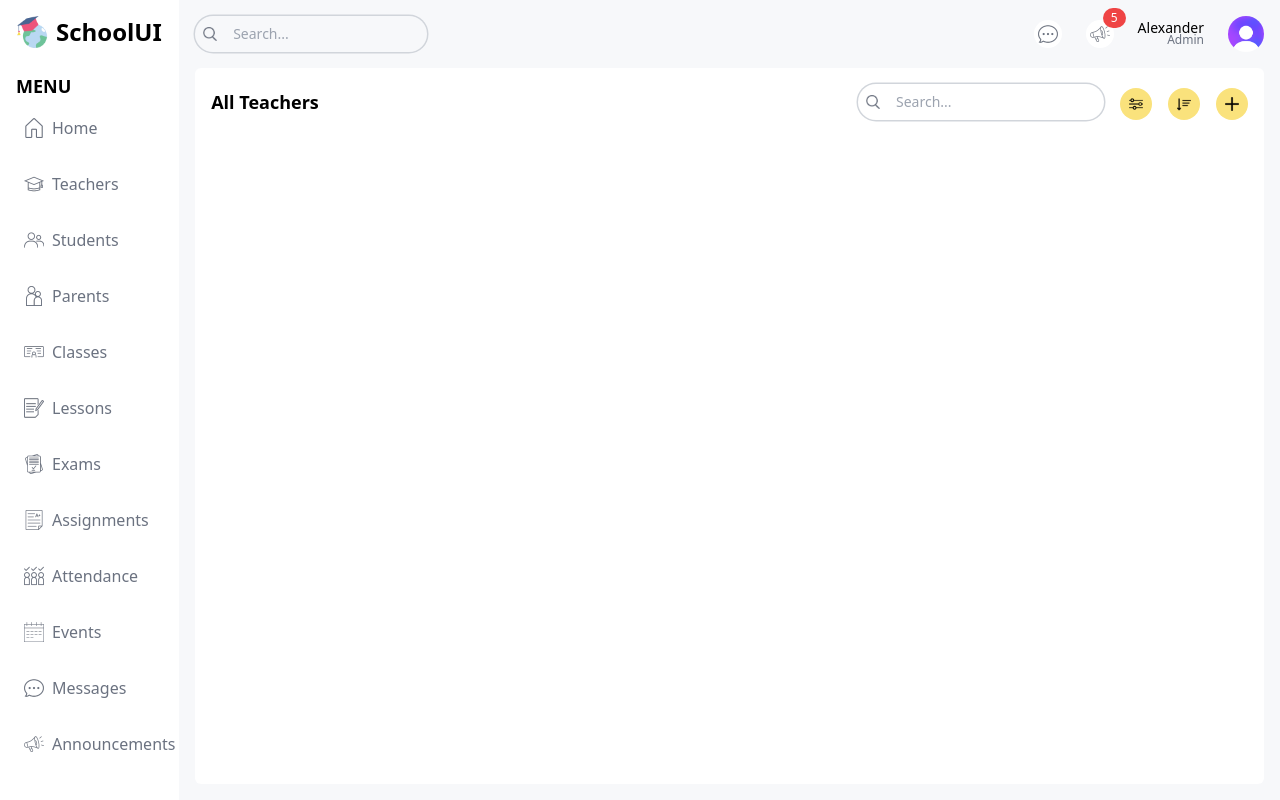
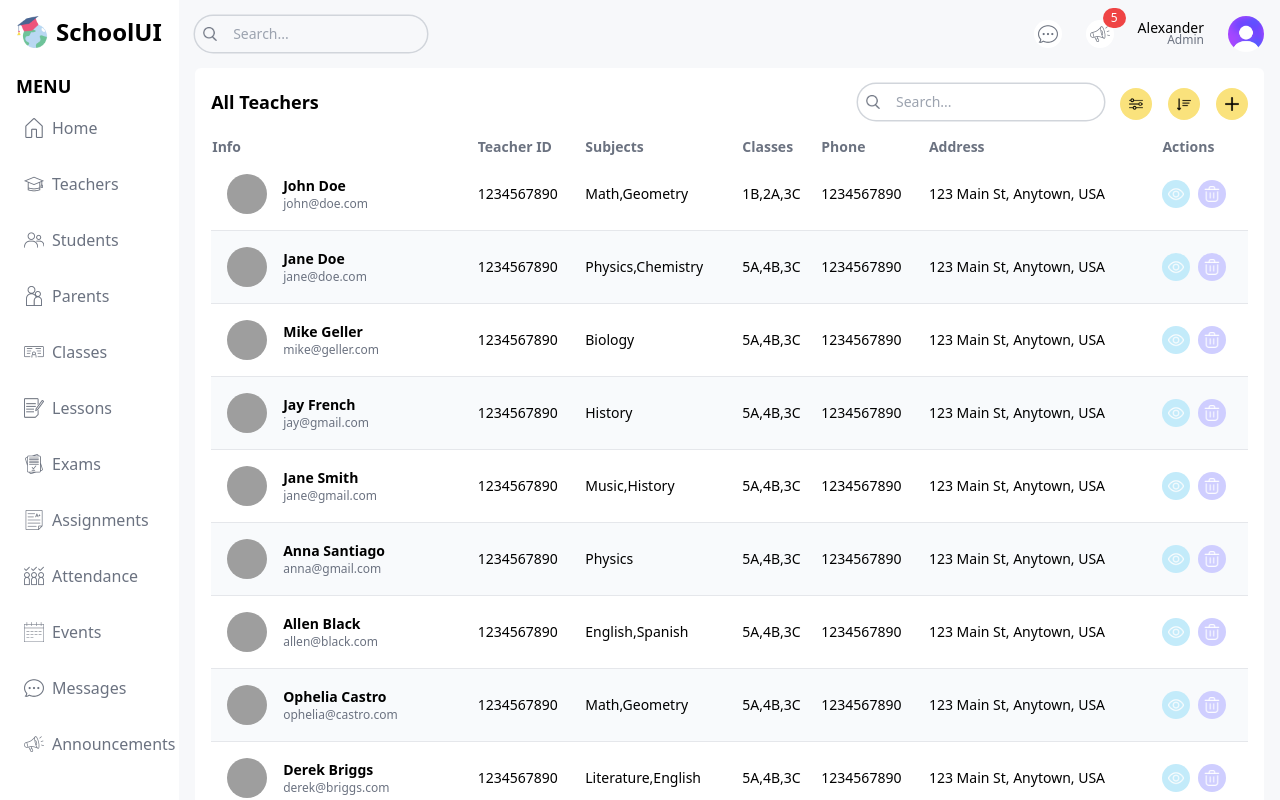
Before and after one commit to alexanderuk82/school-dashboard, a Next.js app: page /list/teachers in a window 1280 px wide. Shown: the top 800 px of the page. Built offline with nearby package versions, Linux system fonts and the light colour scheme; grey boxes are pictures that could not be loaded.

Commit message:
Teacher table created with dummy data

```diff
--- a/next.config.mjs
+++ b/next.config.mjs
@@ -1,4 +1,8 @@
 /** @type {import('next').NextConfig} */
-const nextConfig = {};
+const nextConfig = {
+	images: {
+		remotePatterns: [{ hostname: "images.pexels.com" }]
+	}
+};
 
 export default nextConfig;
--- a/src/app/(dashboard)/list/teachers/page.tsx
+++ b/src/app/(dashboard)/list/teachers/page.tsx
@@ -1,8 +1,104 @@
+"use client";
+
 import TableSearch from "@/components/TableSearch";
+import Pagination from "@/components/Pagination";
 import Image from "next/image";
 import React from "react";
+import Table from "@/components/Table";
+import Link from "next/link";
+import { role, teachersData } from "@/app/lib/data";
+
+type Teacher = {
+	id: number;
+	teacherId: string;
+	name: string;
+	email?: string;
+	photo: string;
+	phone: string;
+	subjects: string[];
+	classes: string[];
+	address: string;
+};
+
+const columns = [
+	{
+		header: "Info",
+		accessor: "info"
+	},
+	{
+		header: "Teacher ID",
+		accessor: "teacherId",
+		className: "hidden md:table-cell"
+	},
+	{
+		header: "Subjects",
+		accessor: "subjects",
+		className: "hidden md:table-cell"
+	},
+	{
+		header: "Classes",
+		accessor: "classes",
+		className: "hidden md:table-cell"
+	},
+	{
+		header: "Phone",
+		accessor: "phone",
+		className: "hidden lg:table-cell"
+	},
+	{
+		header: "Address",
+		accessor: "address",
+		className: "hidden lg:table-cell"
+	},
+	{
+		header: "Actions",
+		accessor: "action"
+	}
+];
+
+// Rendering rows
 
 const TeacherListPage = () => {
+	const renderRow = (item: Teacher) => (
+		<tr
+			key={item.id}
+			className="border-b border-gray-200 even:bg-slate-50 text-sm hover:bg-lamaPurpleLight"
+		>
+			<td className="flex items-center gap-4 p-4">
+				<Image
+					src={item.photo}
+					alt=""
+					width={40}
+					height={40}
+					className="md:hidden xl:block w-10 h-10 rounded-full object-cover"
+				/>
+				<div className="flex flex-col">
+					<h3 className="font-semibold">{item.name}</h3>
+					<p className="text-xs text-gray-500">{item?.email}</p>
+				</div>
+			</td>
+			<td className="hidden md:table-cell">{item.teacherId}</td>
+			<td className="hidden md:table-cell">{item.subjects.join(",")}</td>
+			<td className="hidden md:table-cell">{item.classes.join(",")}</td>
+			<td className="hidden md:table-cell">{item.phone}</td>
+			<td className="hidden md:table-cell">{item.address}</td>
+			<td>
+				<div className="flex items-center gap-2">
+					<Link href={`/list/teachers/${item.id}`}>
+						<button className="w-7 h-7 flex items-center justify-center rounded-full bg-alexSky">
+							<Image src="/view.png" alt="" width={16} height={16} />
+						</button>
+					</Link>
+					{role === "admin" && (
+						<button className="w-7 h-7 flex items-center justify-center rounded-full bg-alexPurple">
+							<Image src="/delete.png" alt="" width={16} height={16} />
+						</button>
+						// <FormModal table="teacher" type="delete" id={item.id} />
+					)}
+				</div>
+			</td>
+		</tr>
+	);
 	return (
 		<div className="bg-white rounded-md p-4 flex-1 m-4 mt-0">
 			{/* Top section */}
@@ -27,9 +123,11 @@
 				</div>
 			</div>
 			{/* List section */}
-			<div className=""></div>
+
+			<Table columns={columns} renderRow={renderRow} data={teachersData} />
+
 			{/* Pagination section */}
-			<div className=""></div>
+			<Pagination />
 		</div>
 	);
 };
--- /dev/null
+++ b/src/components/Pagination.tsx
@@ -0,0 +1,31 @@
+import React from "react";
+
+function Pagination() {
+	return (
+		<div className="p-4 flex items-center justify-between text-gray-500">
+			{/* Button back */}
+			<button
+				disabled
+				className="py-2 px-4 rounded-md bg-slate-200 text-sm font-semibold disabled:opacity-50 cursor-not-allowed"
+			>
+				prev
+			</button>
+
+			{/* Number of pages */}
+			<div className="flex items-center gap-2">
+				<button className="px-2 rounded-sm bg-alexSky">1</button>
+				<button className="px-2 rounded-sm ">2</button>
+				<button className="px-2 rounded-sm ">3</button>
+				...
+				<button className="px-2 rounded-sm ">10</button>
+			</div>
+
+			{/* Button Next */}
+			<button className="py-2 px-4 rounded-md bg-slate-200 text-sm font-semibold disabled:opacity-50 cursor-pointer">
+				next
+			</button>
+		</div>
+	);
+}
+
+export default Pagination;
--- /dev/null
+++ b/src/components/Table.tsx
@@ -0,0 +1,29 @@
+"use client";
+import React from "react";
+
+const Table = ({
+	columns,
+	renderRow,
+	data
+}: {
+	columns: { header: string; accessor: string; className?: string }[];
+	renderRow: (item: any) => React.ReactNode;
+	data: any[];
+}) => {
+	return (
+		<table className="w-full mt-4">
+			<thead>
+				<tr className="text-left text-gray-500 text-sm">
+					{columns.map((col) => (
+						<th key={col.accessor} className={col.className}>
+							{col.header}
+						</th>
+					))}
+				</tr>
+			</thead>
+			<tbody>{data.map((item) => renderRow(item))}</tbody>
+		</table>
+	);
+};
+
+export default Table;
```
